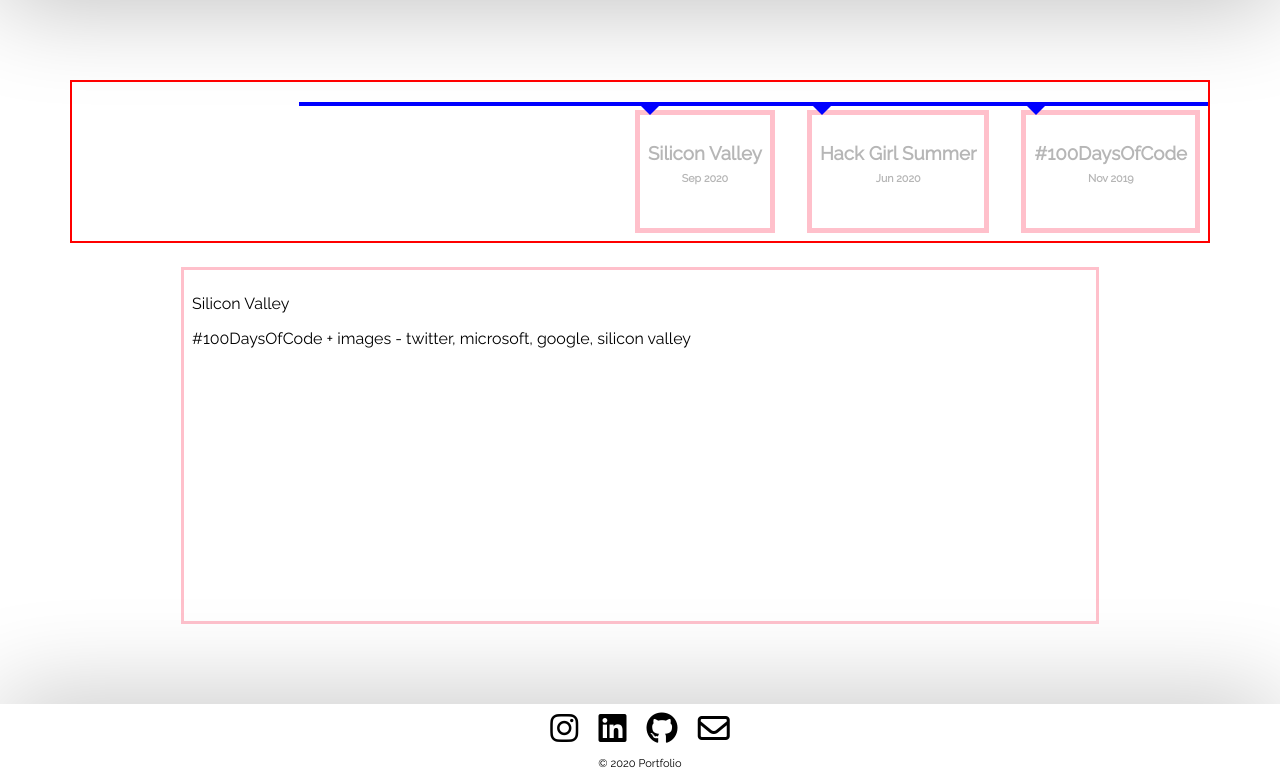
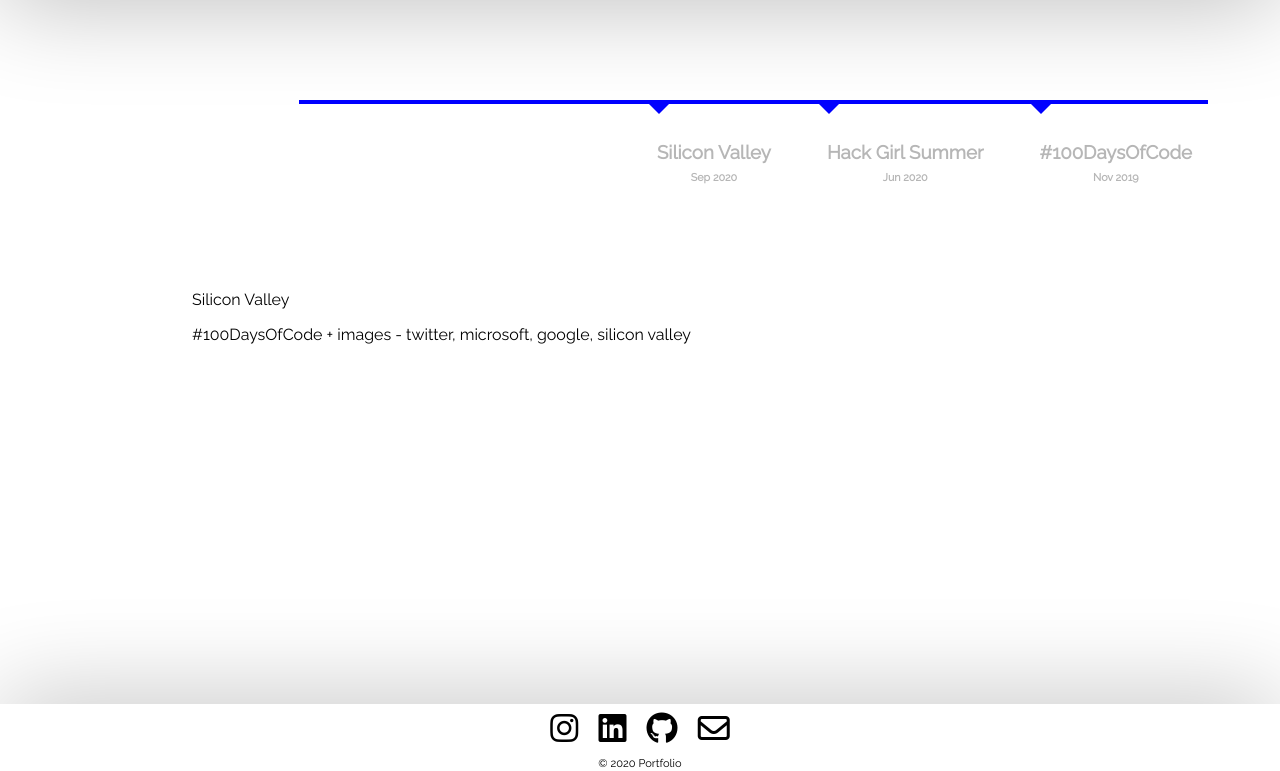
Before and after one commit to claireozee/site, a Flask app: page /experience in a window 1280 px wide. Shown: the part 96-867 px from the top of the page. Run offline with Flask 2, Linux system fonts and the light colour scheme; some libraries are stand-ins or nearby versions.

Commit message:
removing borders & excess code

```diff
--- a/static/css/site.css
+++ b/static/css/site.css
@@ -150,11 +150,9 @@
     position: relative;
     display: flex;
     flex-direction: row-reverse;
-    border: red 2px solid;
 }
 
 .timeline-content {
-    border: pink 3px solid;
     margin-top: 3vh;
     padding: 1vh;
     width: 80%;
@@ -175,30 +173,16 @@
 /* Arrows on the timeline */
 .container::before {
     content: " ";
-    height: 0;
-    top: 3vh;
-    width: 0;
     z-index: 1;
     border: medium solid blue;
     border-width: 10px 10px 0px 10px;
     border-color: blue transparent transparent transparent ;
 }
 
-/*CHANGE ALL OF THESE*/
-.c1::before {
-    right: 9vw;
-}
-.c2::before {
-    right: 34vw;
-}
-.c3::before {
-    right: 57vw;
-}
 
 
  .container {
-    border: pink solid 5px;
-    margin: 2.5vh 0 0 4vh;
+    margin: 3.3vh 0 0 5vh;
  }
 
  .container h3, .container h6 {
```
